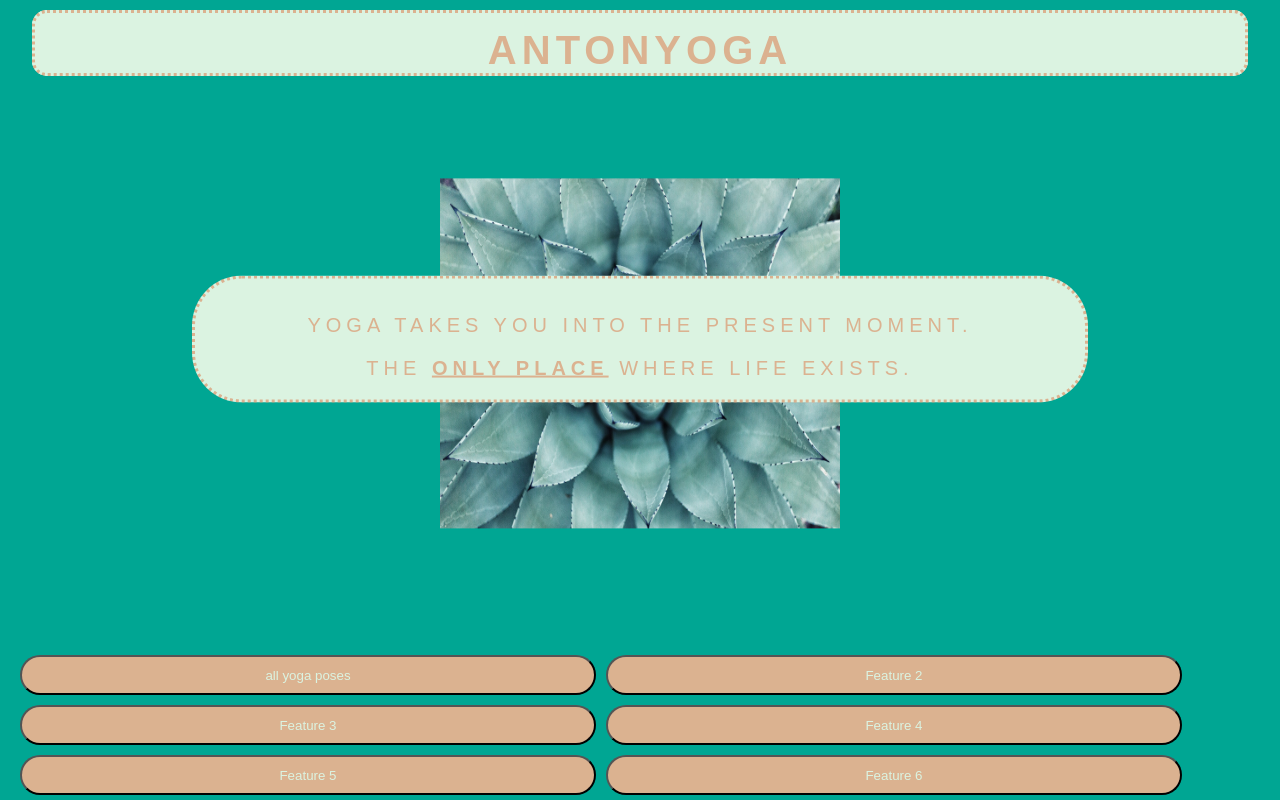
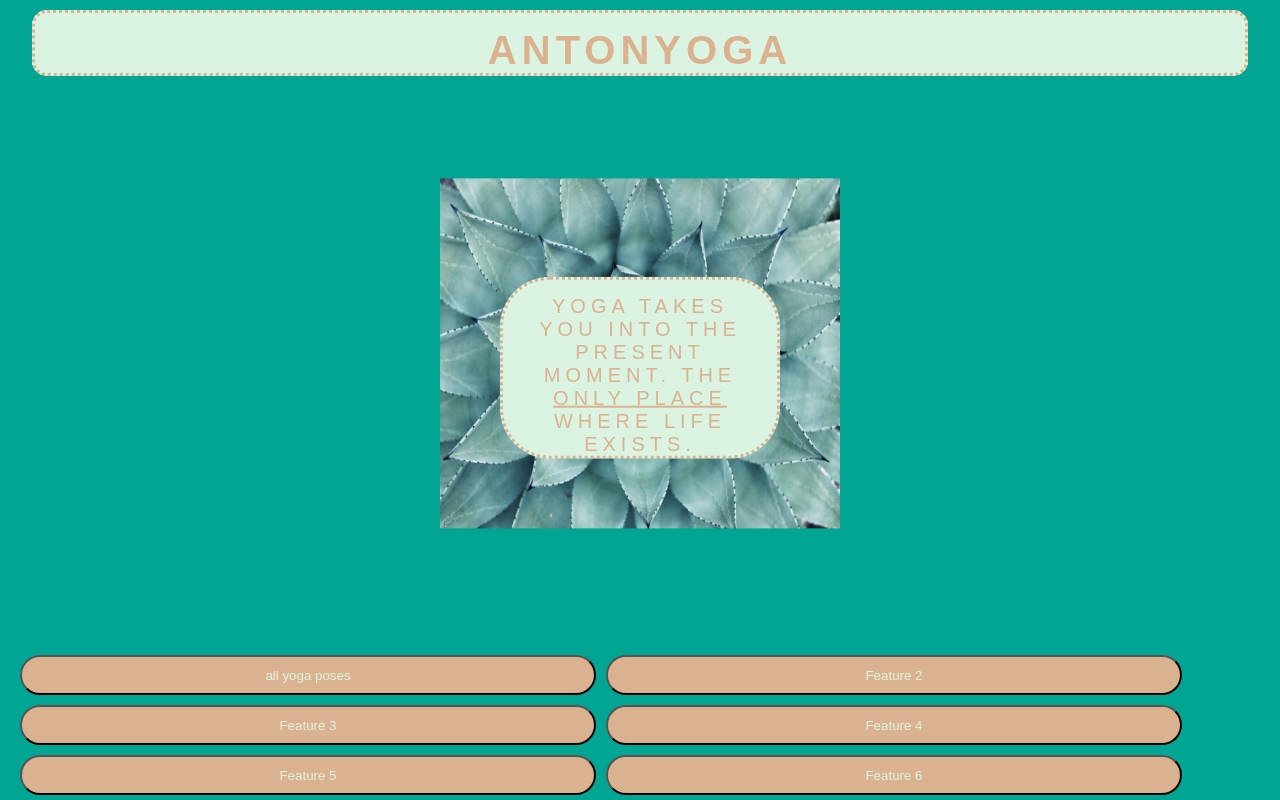
Before and after one commit to antoniatandler/capstone-project, a Next.js app: page / in a window 1280 px wide. Built offline with nearby package versions, Linux system fonts and the light colour scheme.

Commit message:
edited styled components

```diff
--- a/components/WelcomeMessage/index.js
+++ b/components/WelcomeMessage/index.js
@@ -2,7 +2,7 @@ import Heading from "../Heading";
 import styled from "styled-components";
 import Image from "next/image";
 
-export const Welcome = styled.text`
+export const Welcome = styled.p`
   position: absolute;
   top: 40%;
   left: 50%;
@@ -21,34 +21,39 @@ export const Welcome = styled.text`
   border-radius: 50px;
 `;
 
+export const StyledImage = styled.img`
+  height: 350px;
+  width: 400px;
+`;
+
+export const StyledSpan = styled.span`
+  text-decoration: underline;
+`;
+
+export const StyledDiv = styled.div`
+  zindex: -1;
+  position: fixed;
+  left: 50%;
+  top: 40%;
+  transform: translate(-50%, -40%);
+`;
+
 export default function WelcomeMessage() {
   return (
     <>
       <Heading />
-      <div>
-        <div
-          style={{
-            zIndex: -1,
-            position: "fixed",
-            left: "50%",
-            top: "40%",
-            transform: "translate(-50%, -40%)",
-          }}
-        >
-          <Image
+      <StyledDiv>
+        <div>
+          <StyledImage
             src="/pictures/succulente.jpeg"
             alt="picture of a succulent"
-            height={350}
-            width={400}
           />
         </div>
         <Welcome>
-          <p>YOGA TAKES YOU INTO THE PRESENT MOMENT.</p>
-          <p>
-            THE <span id="onlyplace">ONLY PLACE</span> WHERE LIFE EXISTS.
-          </p>
+          YOGA TAKES YOU INTO THE PRESENT MOMENT. THE{" "}
+          <StyledSpan>ONLY PLACE</StyledSpan> WHERE LIFE EXISTS.
         </Welcome>
-      </div>
+      </StyledDiv>
     </>
   );
 }
```
